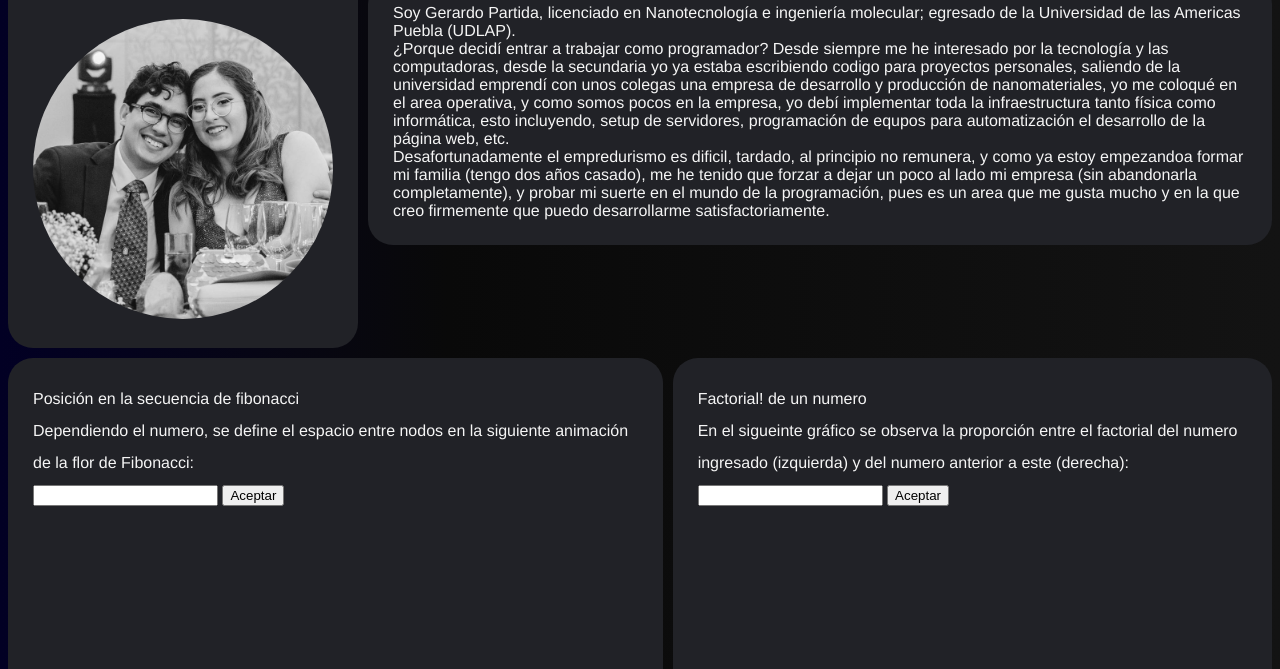
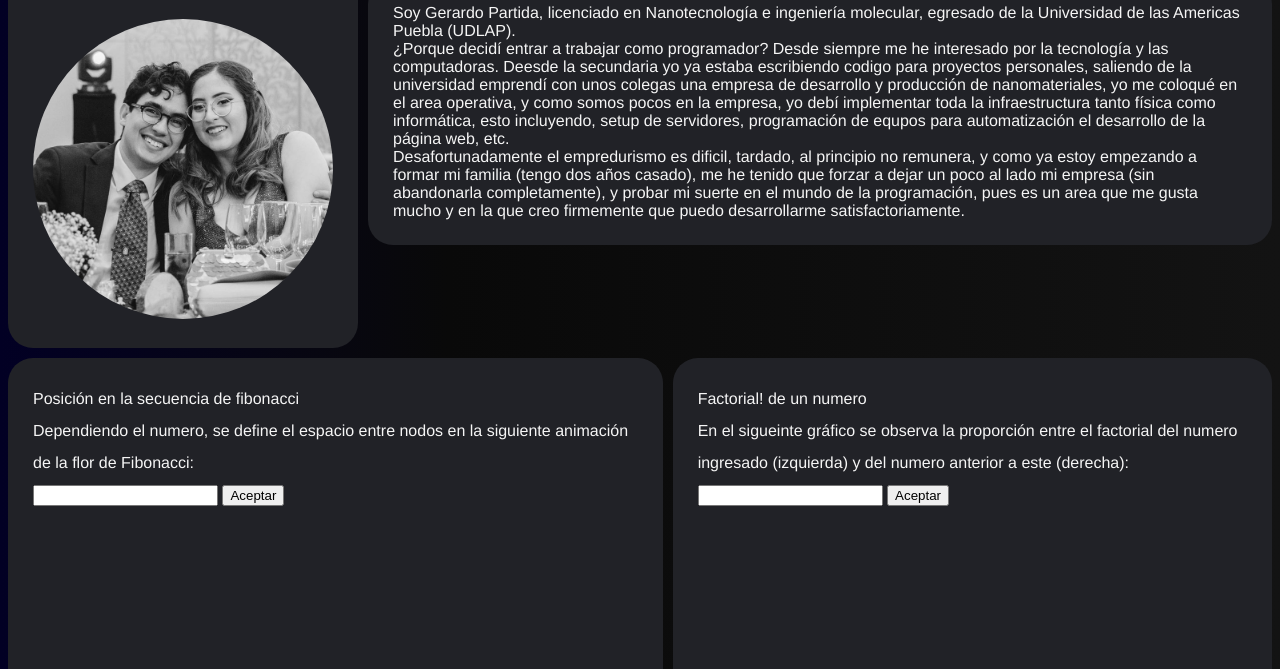
Before and after one commit to enroute-rockstars8g/js-css-html-assigment-JerryAnderium, a plain HTML site: page 220405_Assigment4/codigo.html in a window 1280 px wide. Shown: the part 131-800 px from the top of the page. Drawn offline with Linux system fonts and the light colour scheme.

Commit message:
debugging

```diff
--- a/220405_Assigment4/codigo.html
+++ b/220405_Assigment4/codigo.html
@@ -21,10 +21,10 @@
 
         </div>
         <div class="div2">Soy Gerardo Partida, licenciado en Nanotecnología e
-            ingeniería molecular; egresado de la Universidad de las Americas Puebla (UDLAP).<br>
+            ingeniería molecular, egresado de la Universidad de las Americas Puebla (UDLAP).<br>
             ¿Porque decidí entrar a trabajar como programador?
-            Desde siempre me he interesado por la tecnología y las computadoras,
-            desde la secundaria  yo ya estaba escribiendo codigo para proyectos
+            Desde siempre me he interesado por la tecnología y las computadoras.
+            Deesde la secundaria yo ya estaba escribiendo codigo para proyectos
             personales, saliendo de la universidad emprendí con unos colegas una
             empresa de desarrollo y producción de nanomateriales, yo me coloqué
             en el area operativa, y como somos pocos en la empresa, yo debí
@@ -32,7 +32,7 @@
             esto incluyendo, setup de servidores, programación de equpos para
             automatización el desarrollo de la página web, etc.
             <br>Desafortunadamente el empredurismo es dificil, tardado, al
-            principio no remunera, y como ya estoy empezandoa formar mi familia
+            principio no remunera, y como ya estoy empezando a formar mi familia
              (tengo dos años casado), me he tenido que forzar a dejar un poco al
              lado mi empresa (sin abandonarla completamente), y probar mi suerte
              en el mundo de la programación, pues es un area que me gusta mucho y
```
